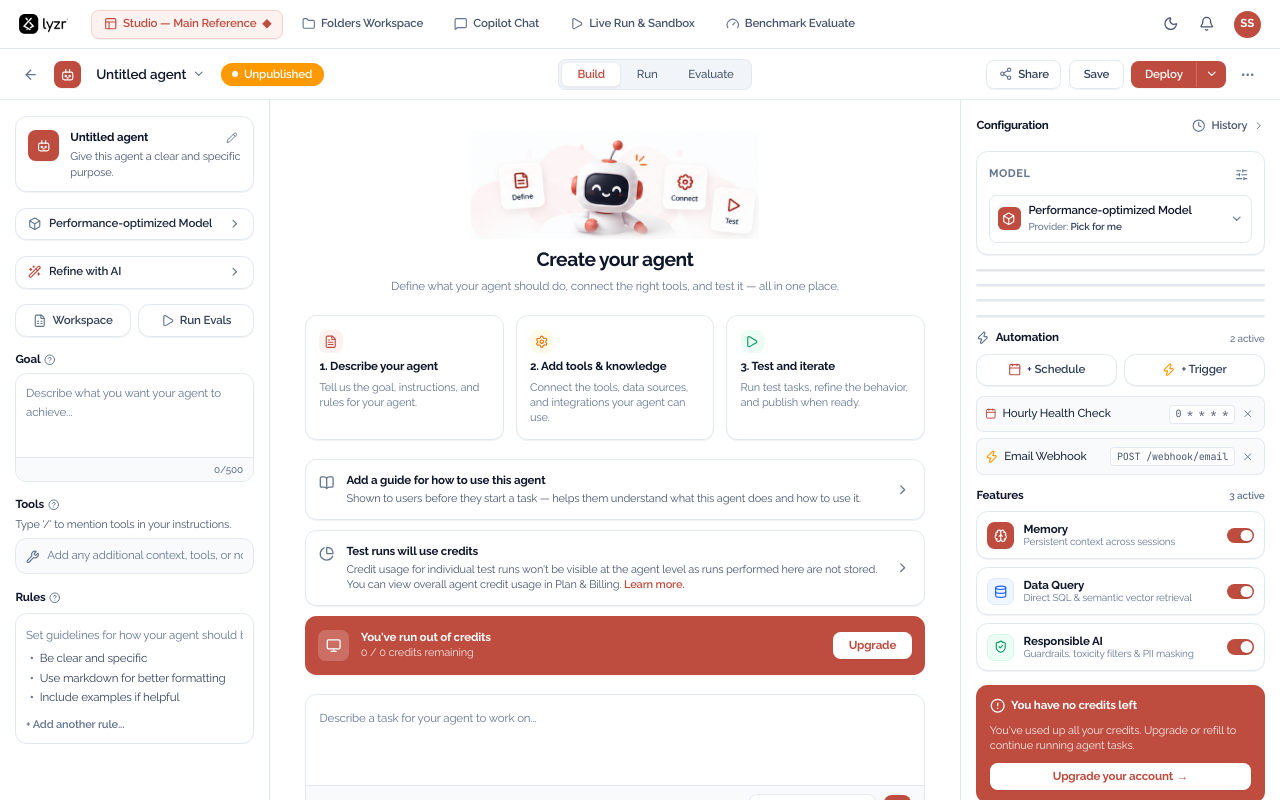
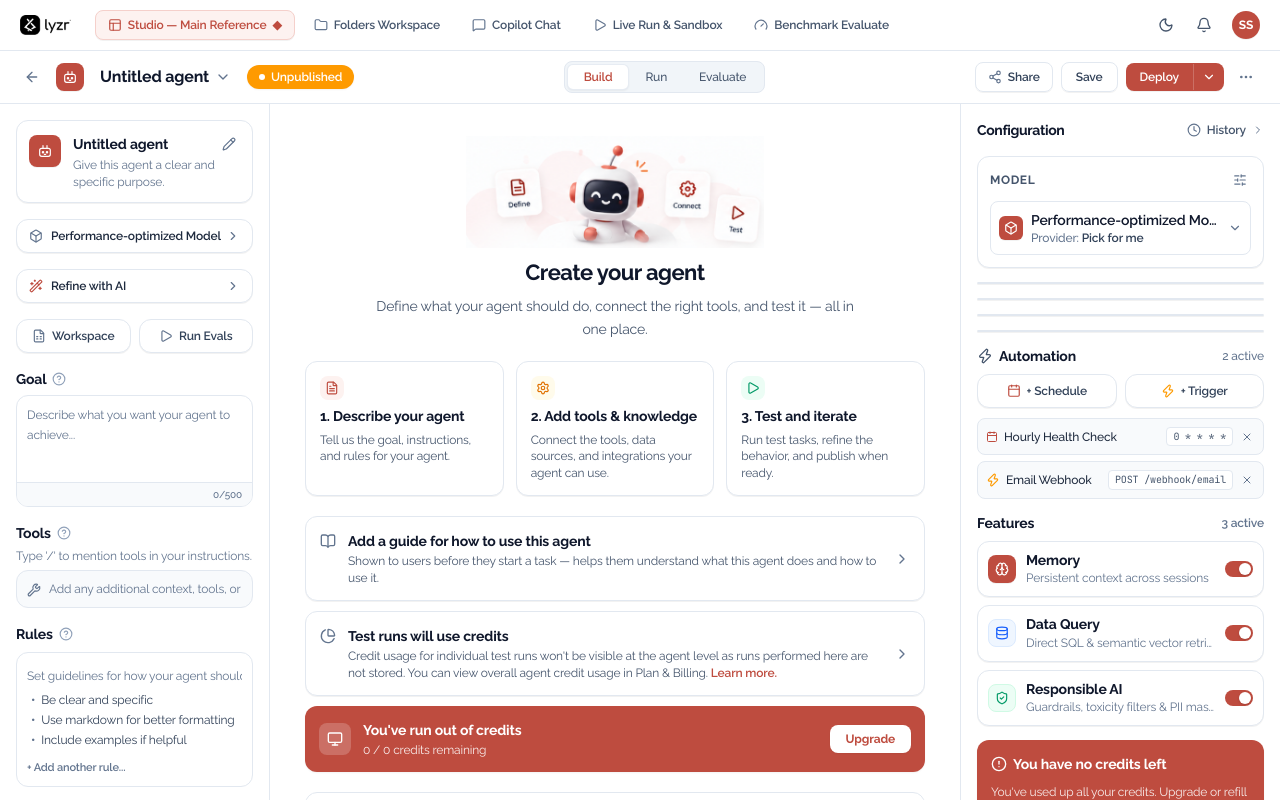
Before and after one commit to Shubham-Sah7/Lyzr, a React (Vite) app: page / in a window 1280 px wide. Built offline with nearby package versions, Linux system fonts and the light colour scheme.

Commit message:
style: increase headings by 2px and establish defined typographic hierarchy

```diff
--- a/src/index.css
+++ b/src/index.css
@@ -29,7 +29,7 @@
 }
 
 html {
-  font-size: 15.4px;
+  font-size: 16px;
 }
 
 body {
@@ -38,6 +38,33 @@
   font-family: 'Raleway', sans-serif;
   -webkit-font-smoothing: antialiased;
   letter-spacing: -0.01em;
+}
+
+/* Clear Typographic Hierarchy */
+.text-heading-hero {
+  font-size: 1.375rem; /* 22px (+2px from 20px) */
+  line-height: 1.25;
+  font-weight: 700;
+  letter-spacing: -0.02em;
+}
+
+.text-heading-section {
+  font-size: 0.875rem; /* 14px (+2px from 12px) */
+  line-height: 1.35;
+  font-weight: 700;
+  letter-spacing: -0.01em;
+}
+
+.text-heading-card {
+  font-size: 0.875rem; /* 14px (+2px from 12px) */
+  line-height: 1.35;
+  font-weight: 700;
+}
+
+.text-subhead {
+  font-size: 0.8125rem; /* 13px */
+  line-height: 1.4;
+  font-weight: 600;
 }
 
 /* Custom subtle scrollbars */
--- a/src/screens/StudioMainView.tsx
+++ b/src/screens/StudioMainView.tsx
@@ -223,15 +223,15 @@
                 onBlur={() => setIsEditingTitle(false)}
                 onKeyDown={(e) => e.key === "Enter" && setIsEditingTitle(false)}
                 autoFocus
-                className="font-semibold text-slate-900 text-sm px-1 py-0.5 border border-[#be4c3f] rounded outline-none"
+                className="font-bold text-slate-900 text-base px-1 py-0.5 border border-[#be4c3f] rounded outline-none"
               />
             ) : (
               <button
                 onClick={() => setIsEditingTitle(true)}
-                className="flex items-center gap-1.5 font-semibold text-slate-900 text-sm hover:text-black py-0.5 px-1 rounded hover:bg-slate-100 transition-colors group"
+                className="flex items-center gap-1.5 font-bold text-slate-900 text-base hover:text-black py-0.5 px-1 rounded hover:bg-slate-100 transition-colors group"
               >
                 <span>{agentTitle}</span>
-                <ChevronDown className="w-3.5 h-3.5 text-slate-500 group-hover:text-slate-800" />
+                <ChevronDown className="w-4 h-4 text-slate-500 group-hover:text-slate-800" />
               </button>
             )}
           </div>
@@ -317,17 +317,17 @@
             </div>
             <div className="flex-1 min-w-0">
               <div className="flex items-center justify-between">
-                <span className="font-bold text-slate-900 text-xs truncate">
+                <span className="font-bold text-slate-900 text-sm truncate">
                   {agentTitle}
                 </span>
                 <button
                   onClick={() => setIsEditingTitle(true)}
                   className="p-1 text-slate-500 hover:text-slate-800 rounded transition-colors"
                 >
-                  <Pencil className="w-3 h-3" />
+                  <Pencil className="w-3.5 h-3.5" />
                 </button>
               </div>
-              <p className="text-[11px] text-slate-600 leading-snug mt-0.5">
+              <p className="text-xs text-slate-500 leading-snug mt-0.5">
                 {agentPurpose}
               </p>
             </div>
@@ -384,9 +384,9 @@
 
           {/* GOAL Section */}
           <div className="space-y-1.5">
-            <div className="flex items-center gap-1 text-xs font-bold text-slate-900">
+            <div className="flex items-center gap-1.5 text-sm font-bold text-slate-900">
               <span>Goal</span>
-              <HelpCircle className="w-3 h-3 text-slate-500" />
+              <HelpCircle className="w-3.5 h-3.5 text-slate-400" />
             </div>
             <div className="relative border border-slate-200 rounded-xl overflow-hidden bg-white focus-within:border-[#be4c3f] transition-all">
               <textarea
@@ -404,11 +404,11 @@
 
           {/* TOOLS Section */}
           <div className="space-y-1.5">
-            <div className="flex items-center gap-1 text-xs font-bold text-slate-900">
+            <div className="flex items-center gap-1.5 text-sm font-bold text-slate-900">
               <span>Tools</span>
-              <HelpCircle className="w-3 h-3 text-slate-500" />
-            </div>
-            <p className="text-[11px] text-slate-600 leading-tight">
+              <HelpCircle className="w-3.5 h-3.5 text-slate-400" />
+            </div>
+            <p className="text-xs text-slate-500 leading-tight">
               Type '/' to mention tools in your instructions.
             </p>
             <div className="p-2.5 rounded-xl border border-slate-200 bg-slate-50 text-xs text-slate-600 flex items-start gap-2">
@@ -425,9 +425,9 @@
 
           {/* RULES Section */}
           <div className="space-y-2">
-            <div className="flex items-center gap-1 text-xs font-bold text-slate-900">
+            <div className="flex items-center gap-1.5 text-sm font-bold text-slate-900">
               <span>Rules</span>
-              <HelpCircle className="w-3 h-3 text-slate-500" />
+              <HelpCircle className="w-3.5 h-3.5 text-slate-400" />
             </div>
             <div className="border border-slate-200 rounded-xl p-2.5 bg-white">
               <input
@@ -490,10 +490,10 @@
               />
 
               {/* Main Heading & Subheading */}
-              <h1 className="text-xl font-bold text-slate-900 tracking-tight">
+              <h1 className="text-[22px] font-bold text-slate-900 tracking-tight">
                 Create your agent
               </h1>
-              <p className="text-xs text-slate-500 max-w-[460px] leading-relaxed mt-1">
+              <p className="text-sm text-slate-600 max-w-[480px] leading-relaxed mt-1.5">
                 Define what your agent should do, connect the right tools, and
                 test it — all in one place.
               </p>
@@ -506,10 +506,10 @@
                 <div className="w-6 h-6 rounded-lg bg-[#fdf2f0] flex items-center justify-center text-[#be4c3f]">
                   <FileText className="w-3.5 h-3.5 text-[#be4c3f]" />
                 </div>
-                <h3 className="font-bold text-slate-900 text-xs">
+                <h3 className="font-bold text-slate-900 text-sm">
                   1. Describe your agent
                 </h3>
-                <p className="text-[11px] text-slate-500 leading-snug">
+                <p className="text-xs text-slate-600 leading-snug">
                   Tell us the goal, instructions, and rules for your agent.
                 </p>
               </div>
@@ -519,10 +519,10 @@
                 <div className="w-6 h-6 rounded-lg bg-amber-50 flex items-center justify-center text-amber-600">
                   <Settings className="w-3.5 h-3.5 text-amber-600" />
                 </div>
-                <h3 className="font-bold text-slate-900 text-xs">
+                <h3 className="font-bold text-slate-900 text-sm">
                   2. Add tools & knowledge
                 </h3>
-                <p className="text-[11px] text-slate-500 leading-snug">
+                <p className="text-xs text-slate-600 leading-snug">
                   Connect the tools, data sources, and integrations your agent
                   can use.
                 </p>
@@ -533,10 +533,10 @@
                 <div className="w-6 h-6 rounded-lg bg-emerald-50 flex items-center justify-center text-emerald-600">
                   <Play className="w-3.5 h-3.5 text-emerald-600" />
                 </div>
-                <h3 className="font-bold text-slate-900 text-xs">
+                <h3 className="font-bold text-slate-900 text-sm">
                   3. Test and iterate
                 </h3>
-                <p className="text-[11px] text-slate-500 leading-snug">
+                <p className="text-xs text-slate-600 leading-snug">
                   Run test tasks, refine the behavior, and publish when ready.
                 </p>
               </div>
@@ -549,10 +549,10 @@
                 <div className="flex items-start gap-3">
                   <BookOpen className="w-4 h-4 text-slate-500 mt-0.5 shrink-0 group-hover:text-slate-800" />
                   <div>
-                    <h4 className="font-bold text-slate-900 text-xs">
+                    <h4 className="font-bold text-slate-900 text-sm">
                       Add a guide for how to use this agent
                     </h4>
-                    <p className="text-[11px] text-slate-600 leading-snug mt-0.5">
+                    <p className="text-xs text-slate-600 leading-snug mt-0.5">
                       Shown to users before they start a task — helps them
                       understand what this agent does and how to use it.
                     </p>
@@ -566,10 +566,10 @@
                 <div className="flex items-start gap-3">
                   <PieChart className="w-4 h-4 text-slate-500 mt-0.5 shrink-0 group-hover:text-slate-800" />
                   <div>
-                    <h4 className="font-bold text-slate-900 text-xs">
+                    <h4 className="font-bold text-slate-900 text-sm">
                       Test runs will use credits
                     </h4>
-                    <p className="text-[11px] text-slate-600 leading-snug mt-0.5">
+                    <p className="text-xs text-slate-600 leading-snug mt-0.5">
                       Credit usage for individual test runs won't be visible at
                       the agent level as runs performed here are not stored. You
                       can view overall agent credit usage in Plan & Billing.{" "}
@@ -589,12 +589,12 @@
                     <Monitor className="w-4 h-4 text-white" />
                   </div>
                   <div>
-                    <h4 className="font-bold text-white text-xs">
+                    <h4 className="font-bold text-white text-sm">
                       {creditsRemaining === 0
                         ? "You've run out of credits"
                         : `${creditsRemaining} credits available`}
                     </h4>
-                    <p className="text-[11px] text-white/85">
+                    <p className="text-xs text-white/90 mt-0.5">
                       {creditsRemaining === 0
                         ? "0 / 0 credits remaining"
                         : "Ready for test runs"}
@@ -679,12 +679,12 @@
         <div className="w-[320px] shrink-0 border-l border-slate-200 bg-white flex flex-col overflow-y-auto p-4 space-y-3.5">
           {/* Top Row: Configuration Header & History Action */}
           <div className="flex items-center justify-between pb-0.5">
-            <span className="text-xs font-bold text-slate-900 tracking-tight">
+            <span className="text-sm font-bold text-slate-900 tracking-tight">
               Configuration
             </span>
             <button
               onClick={() => showToast("Viewing previous runs history")}
-              className="flex items-center gap-1.5 text-[11px] font-semibold text-slate-600 hover:text-[#be4c3f] transition-colors py-0.5 group"
+              className="flex items-center gap-1.5 text-xs font-semibold text-slate-600 hover:text-[#be4c3f] transition-colors py-0.5 group"
             >
               <Clock className="w-3.5 h-3.5 text-slate-500 group-hover:text-[#be4c3f]" />
               <span>History</span>
@@ -695,7 +695,7 @@
           {/* 1. MODEL — at the top, with current model name, provider, dropdown and model settings controls */}
           <div className="border border-slate-200 rounded-xl bg-white p-3 space-y-2.5 shadow-2xs">
             <div className="flex items-center justify-between">
-              <span className="text-[11px] font-bold text-slate-500 uppercase tracking-wider">
+              <span className="text-xs font-bold text-slate-600 uppercase tracking-wider">
                 Model
               </span>
               <button
@@ -721,10 +721,10 @@
                   <Box className="w-3.5 h-3.5 text-white" />
                 </div>
                 <div className="min-w-0">
-                  <div className="text-xs font-semibold text-slate-900 truncate group-hover:text-[#be4c3f] transition-colors">
+                  <div className="text-sm font-semibold text-slate-900 truncate group-hover:text-[#be4c3f] transition-colors">
                     {selectedModel}
                   </div>
-                  <div className="text-[10px] text-slate-500 font-medium">
+                  <div className="text-xs text-slate-500 font-medium">
                     Provider:{" "}
                     <span className="text-slate-700 font-semibold">
                       {getModelProvider(selectedModel)}
@@ -1151,11 +1151,11 @@
           {/* 6. AUTOMATION — add + Schedule and + Trigger */}
           <div className="space-y-2">
             <div className="flex items-center justify-between">
-              <div className="flex items-center gap-1.5 text-xs font-bold text-slate-900">
-                <Zap className="w-3.5 h-3.5 text-slate-500" />
+              <div className="flex items-center gap-1.5 text-sm font-bold text-slate-900">
+                <Zap className="w-4 h-4 text-slate-600" />
                 <span>Automation</span>
               </div>
-              <span className="text-[10px] text-slate-500 font-medium">
+              <span className="text-xs text-slate-500 font-medium">
                 {schedules.length + triggers.length} active
               </span>
             </div>
@@ -1263,8 +1263,8 @@
           {/* 7. FEATURES — compact feature cards such as Memory, Data Query and Responsible AI */}
           <div className="space-y-2">
             <div className="flex items-center justify-between">
-              <span className="text-xs font-bold text-slate-900">Features</span>
-              <span className="text-[10px] text-slate-500 font-semibold">
+              <span className="text-sm font-bold text-slate-900">Features</span>
+              <span className="text-xs text-slate-500 font-semibold">
                 3 active
               </span>
             </div>
@@ -1277,10 +1277,10 @@
                     <Brain className="w-3.5 h-3.5 text-white" />
                   </div>
                   <div className="min-w-0">
-                    <h4 className="text-xs font-bold text-slate-900 leading-tight">
+                    <h4 className="text-sm font-bold text-slate-900 leading-tight">
                       Memory
                     </h4>
-                    <p className="text-[10px] text-slate-500 leading-tight truncate">
+                    <p className="text-xs text-slate-500 leading-tight truncate mt-0.5">
                       Persistent context across sessions
                     </p>
                   </div>
@@ -1316,10 +1316,10 @@
                     <Database className="w-3.5 h-3.5 text-blue-600" />
                   </div>
                   <div className="min-w-0">
-                    <h4 className="text-xs font-bold text-slate-900 leading-tight">
+                    <h4 className="text-sm font-bold text-slate-900 leading-tight">
                       Data Query
                     </h4>
-                    <p className="text-[10px] text-slate-500 leading-tight truncate">
+                    <p className="text-xs text-slate-500 leading-tight truncate mt-0.5">
                       Direct SQL & semantic vector retrieval
                     </p>
                   </div>
@@ -1355,10 +1355,10 @@
                     <ShieldCheck className="w-3.5 h-3.5 text-emerald-600" />
                   </div>
                   <div className="min-w-0">
-                    <h4 className="text-xs font-bold text-slate-900 leading-tight">
+                    <h4 className="text-sm font-bold text-slate-900 leading-tight">
                       Responsible AI
                     </h4>
-                    <p className="text-[10px] text-slate-500 leading-tight truncate">
+                    <p className="text-xs text-slate-500 leading-tight truncate mt-0.5">
                       Guardrails, toxicity filters & PII masking
                     </p>
                   </div>
@@ -1392,11 +1392,11 @@
           {/* 8. PRESERVED SECONDARY SECTIONS: Credit Warning Card, How can I help?, Pro Tip */}
           {/* Credit Warning Card - Solid Fill */}
           <div className="p-3.5 rounded-xl bg-[#be4c3f] text-white space-y-2.5 shadow-xs">
-            <div className="flex items-center gap-1.5 text-xs font-bold text-white">
+            <div className="flex items-center gap-1.5 text-sm font-bold text-white">
               <AlertCircle className="w-4 h-4 text-white" />
               <span>You have no credits left</span>
             </div>
-            <p className="text-[11px] text-white/90 leading-snug">
+            <p className="text-xs text-white/90 leading-snug">
               You've used up all your credits. Upgrade or refill to continue
               running agent tasks.
             </p>
@@ -1414,8 +1414,8 @@
 
           {/* How can I help? Card */}
           <div className="p-3 rounded-xl border border-slate-200 bg-white space-y-2 shadow-2xs">
-            <div className="flex items-center gap-2 text-xs font-bold text-slate-900">
-              <BookOpen className="w-3.5 h-3.5 text-[#be4c3f]" />
+            <div className="flex items-center gap-2 text-sm font-bold text-slate-900">
+              <BookOpen className="w-4 h-4 text-[#be4c3f]" />
               <span>How can I help?</span>
             </div>
 
@@ -1455,11 +1455,11 @@
               >
                 <X className="w-3.5 h-3.5" />
               </button>
-              <div className="flex items-center gap-1.5 text-xs font-bold text-slate-900">
-                <Lightbulb className="w-3.5 h-3.5 text-amber-500" />
+              <div className="flex items-center gap-1.5 text-sm font-bold text-slate-900">
+                <Lightbulb className="w-4 h-4 text-amber-500" />
                 <span>Pro tip</span>
               </div>
-              <p className="text-[11px] text-slate-600 leading-relaxed pr-3 font-normal">
+              <p className="text-xs text-slate-600 leading-relaxed pr-3 font-normal">
                 A well-defined goal and clear instructions help your agent
                 perform better.
               </p>
```
